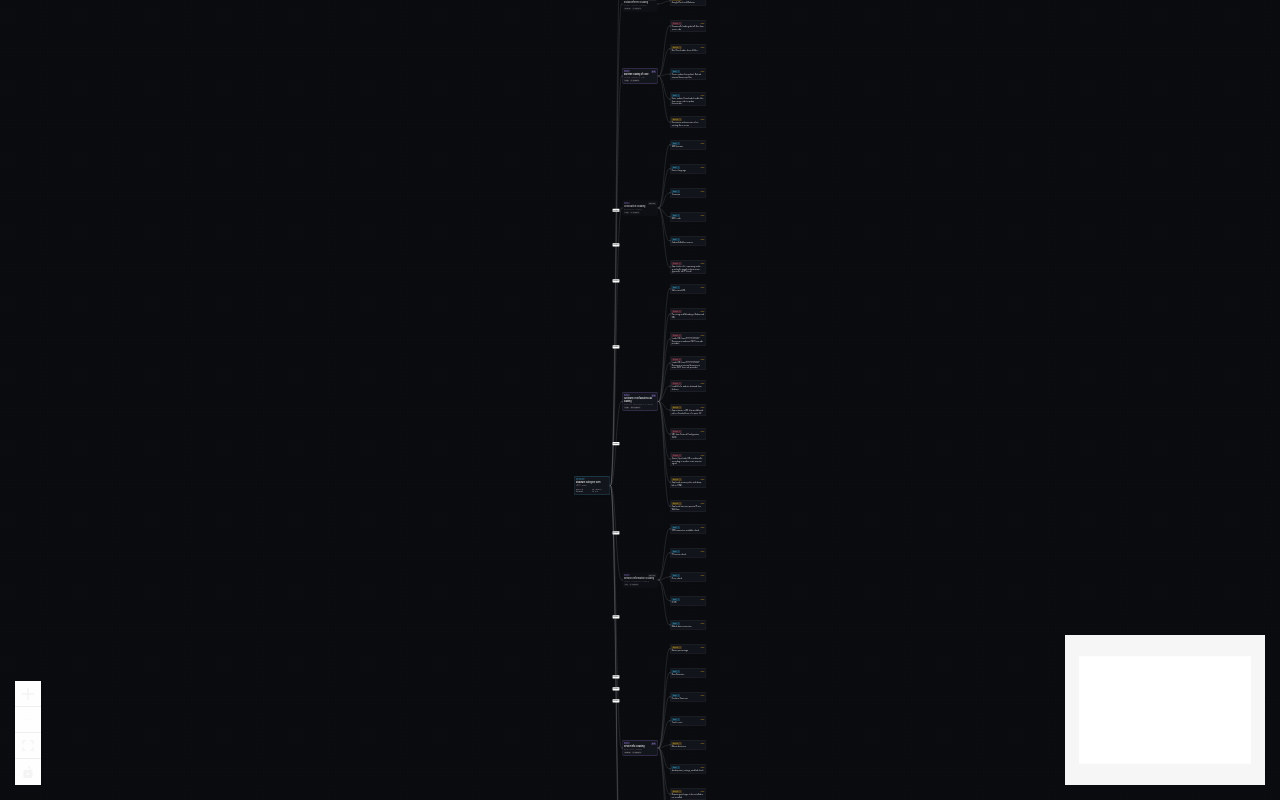
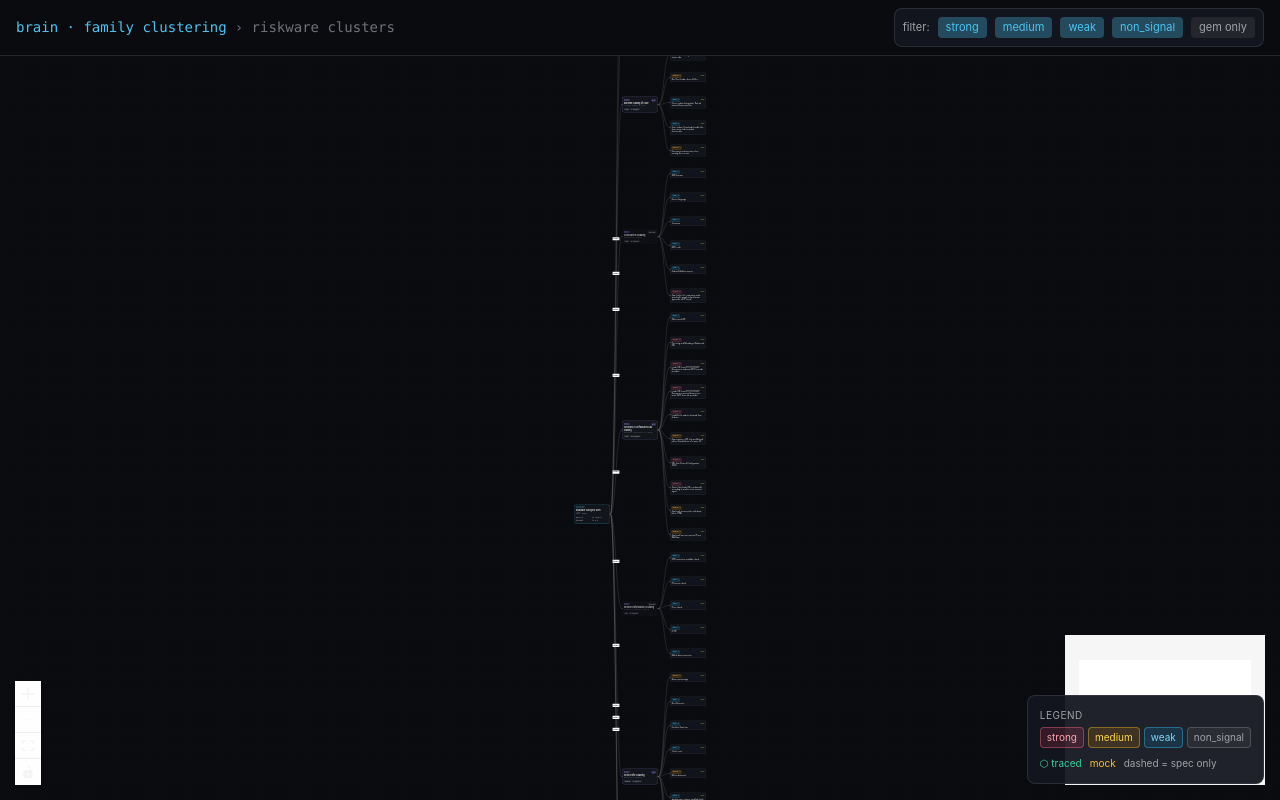
Before and after one commit to danieltinker/darkside-2.0, a Next.js app: page /brain in a window 1280 px wide. Built offline with nearby package versions, Linux system fonts and the light colour scheme.

Commit message:
feat(brain): drill navigation + legend + filter bar
Co-Authored-By: Claude Opus 4.8 (1M context) <noreply@anthropic.com>

```diff
--- a/brain/components/BrainBoard.tsx
+++ b/brain/components/BrainBoard.tsx
@@ -1,10 +1,66 @@
 "use client";
+
+import { useMemo, useState } from "react";
+import type { BrainModel, Strength } from "@/brain/types";
 import { ClusterCanvas } from "@/brain/components/ClusterCanvas";
-import type { BrainModel } from "@/brain/types";
+import { AttackCanvas } from "@/brain/components/AttackCanvas";
+import { Legend } from "@/brain/components/Legend";
+import { FilterBar, type Filters } from "@/brain/components/FilterBar";
+
 export function BrainBoard({ model }: { model: BrainModel }) {
+  const [openSignalId, setOpenSignalId] = useState<string | null>(null);
+  const [filters, setFilters] = useState<Filters>({
+    strengths: new Set<Strength>(["strong", "medium", "weak", "non_signal"]),
+    gemOnly: false,
+  });
+
+  // Apply filters to a shallow-cloned model (drops signals/rubrics that don't match).
+  const filtered = useMemo<BrainModel>(() => {
+    const categories = model.categories.map((cat) => ({
+      ...cat,
+      rubrics: cat.rubrics
+        .filter((r) => (filters.gemOnly ? r.provenance === "gem" : true))
+        .map((r) => ({ ...r, signals: r.signals.filter((s) => filters.strengths.has(s.strength)) }))
+        .filter((r) => r.signals.length > 0),
+    }));
+    return { categories };
+  }, [model, filters]);
+
+  // Find the open signal + its rubric across the (unfiltered) model.
+  const open = useMemo(() => {
+    if (!openSignalId) return null;
+    for (const cat of model.categories)
+      for (const rub of cat.rubrics) {
+        const sig = rub.signals.find((s) => s.id === openSignalId);
+        if (sig) return { rubric: rub, signal: sig };
+      }
+    return null;
+  }, [model, openSignalId]);
+
   return (
-    <div className="h-screen w-screen">
-      <ClusterCanvas model={model} onOpenSignal={(id) => console.log("open", id)} />
+    <div className="flex h-screen w-screen flex-col">
+      <header className="flex items-center justify-between border-b border-zinc-800 px-4 py-2">
+        <div className="font-mono text-sm text-accent-cyan">
+          brain · family clustering
+          <span className="ml-2 text-zinc-500">
+            {open ? "› attack graph" : "› riskware clusters"}
+          </span>
+        </div>
+        {!open && <FilterBar filters={filters} onChange={setFilters} />}
+      </header>
+
+      <div className="relative flex-1">
+        {open ? (
+          <AttackCanvas rubric={open.rubric} signal={open.signal} onBack={() => setOpenSignalId(null)} />
+        ) : (
+          <ClusterCanvas model={filtered} onOpenSignal={setOpenSignalId} />
+        )}
+        {!open && (
+          <div className="absolute bottom-4 right-4">
+            <Legend />
+          </div>
+        )}
+      </div>
     </div>
   );
 }
--- /dev/null
+++ b/brain/components/FilterBar.tsx
@@ -0,0 +1,34 @@
+"use client";
+
+import type { Strength } from "@/brain/types";
+
+export interface Filters { strengths: Set<Strength>; gemOnly: boolean }
+
+export function FilterBar({ filters, onChange }: { filters: Filters; onChange: (f: Filters) => void }) {
+  const all: Strength[] = ["strong", "medium", "weak", "non_signal"];
+  const toggle = (s: Strength) => {
+    const next = new Set(filters.strengths);
+    next.has(s) ? next.delete(s) : next.add(s);
+    onChange({ ...filters, strengths: next });
+  };
+  return (
+    <div className="flex items-center gap-2 rounded-lg border border-zinc-700/60 bg-bg-card/95 p-2 text-[11px]">
+      <span className="text-zinc-400">filter:</span>
+      {all.map((s) => (
+        <button
+          key={s}
+          onClick={() => toggle(s)}
+          className={`rounded px-2 py-0.5 ${filters.strengths.has(s) ? "bg-accent-cyan/30 text-accent-cyan" : "bg-zinc-700/40 text-zinc-400"}`}
+        >
+          {s}
+        </button>
+      ))}
+      <button
+        onClick={() => onChange({ ...filters, gemOnly: !filters.gemOnly })}
+        className={`rounded px-2 py-0.5 ${filters.gemOnly ? "bg-accent-violet/30 text-accent-violet" : "bg-zinc-700/40 text-zinc-400"}`}
+      >
+        gem only
+      </button>
+    </div>
+  );
+}
--- /dev/null
+++ b/brain/components/Legend.tsx
@@ -0,0 +1,20 @@
+import { STRENGTH_CHIP } from "@/brain/palette";
+
+export function Legend() {
+  const strengths = ["strong", "medium", "weak", "non_signal"] as const;
+  return (
+    <div className="rounded-lg border border-zinc-700/60 bg-bg-card/95 p-3 text-[10px]">
+      <div className="mb-1 uppercase tracking-wider text-zinc-400">legend</div>
+      <div className="flex flex-wrap gap-1">
+        {strengths.map((s) => (
+          <span key={s} className={`rounded border px-1.5 py-0.5 ${STRENGTH_CHIP[s]}`}>{s}</span>
+        ))}
+      </div>
+      <div className="mt-2 flex gap-2 text-zinc-300">
+        <span className="text-emerald-400">⬡ traced</span>
+        <span className="text-amber-400">mock</span>
+        <span className="text-zinc-400">dashed = spec only</span>
+      </div>
+    </div>
+  );
+}
```
